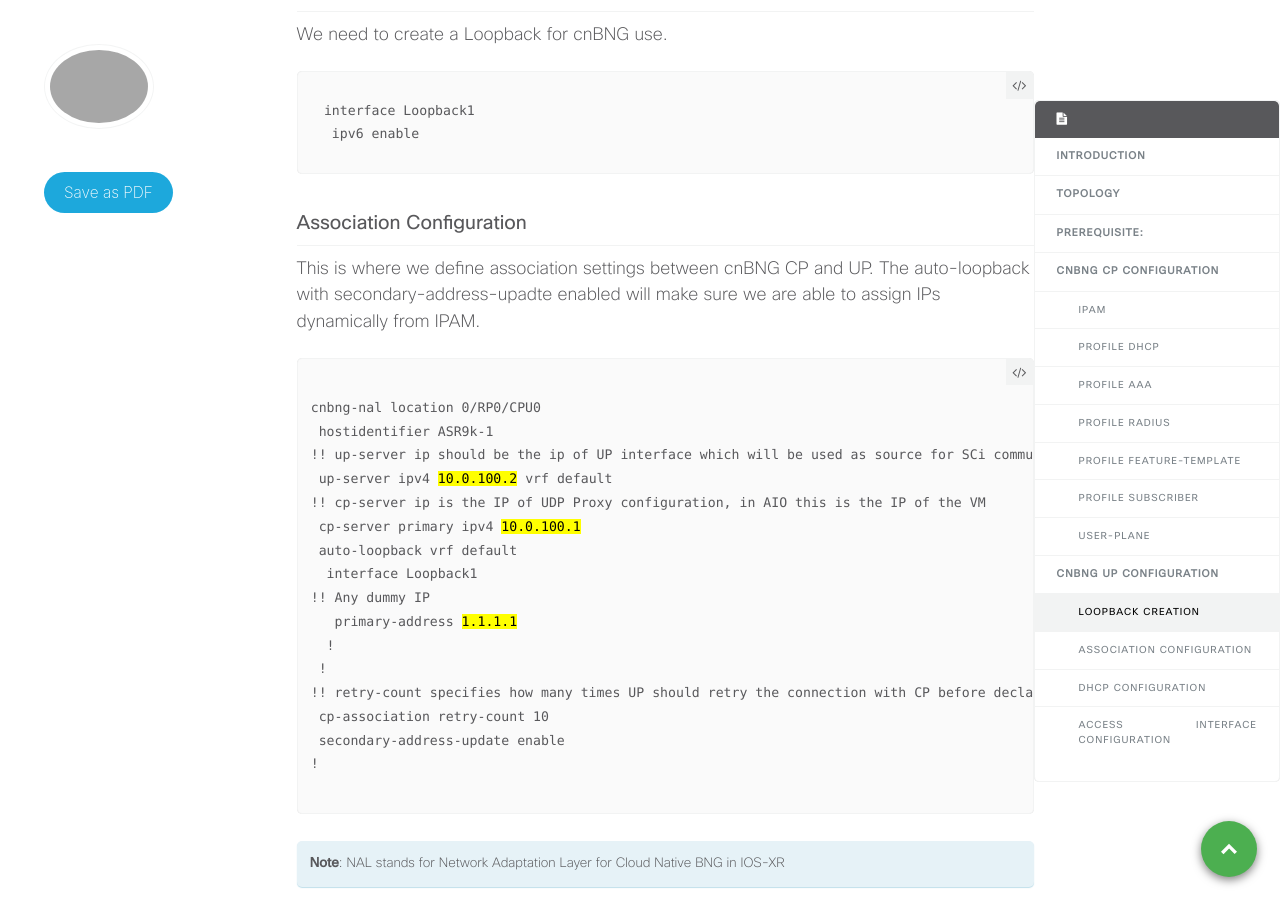
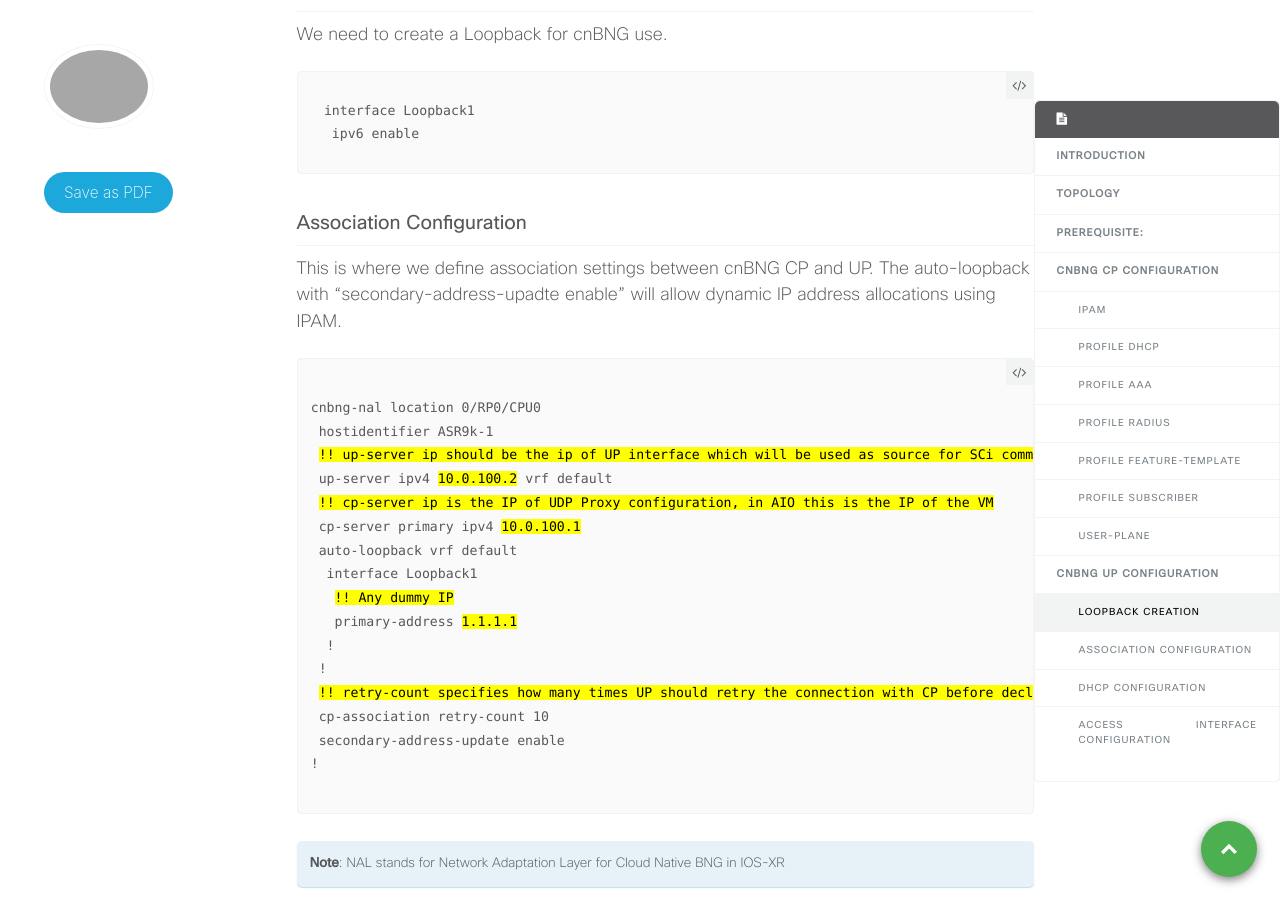
Before and after one commit to xrdocs/cnbng, a Jekyll site: the page built from _tutorials/ipoe-ds-subscriber-bringup-in-cnbng.md, in a window 1280 px wide and 900 px high, scrolled down 6961 px. Built offline with Jekyll 4.4.1, drawn with Linux system fonts in a browser that asks for light colours; comment, search, counter and statistics services are not loaded.

Commit message:
Update ipoe-ds-subscriber-bringup-in-cnbng.md

```diff
--- a/_tutorials/ipoe-ds-subscriber-bringup-in-cnbng.md
+++ b/_tutorials/ipoe-ds-subscriber-bringup-in-cnbng.md
@@ -258,24 +258,24 @@ interface Loopback1
 
 ### Association Configuration
 
-This is where we define association settings between cnBNG CP and UP. The auto-loopback with secondary-address-upadte enabled will make sure we are able to assign IPs dynamically from IPAM.
+This is where we define association settings between cnBNG CP and UP. The auto-loopback with "secondary-address-upadte enable" will allow dynamic IP address allocations using IPAM.
 
 <div class="highlighter-rouge">
 <pre class="highlight">
 <code>
 cnbng-nal location 0/RP0/CPU0
  hostidentifier ASR9k-1
-!! up-server ip should be the ip of UP interface which will be used as source for SCi communication
+ <mark>!! up-server ip should be the ip of UP interface which will be used as source for SCi communication</mark>
  up-server ipv4 <mark>10.0.100.2</mark> vrf default
-!! cp-server ip is the IP of UDP Proxy configuration, in AIO this is the IP of the VM
+ <mark>!! cp-server ip is the IP of UDP Proxy configuration, in AIO this is the IP of the VM</mark>
  cp-server primary ipv4 <mark>10.0.100.1</mark>
  auto-loopback vrf default
   interface Loopback1
-!! Any dummy IP
+   <mark>!! Any dummy IP</mark>
    primary-address <mark>1.1.1.1</mark>
   !
  !
-!! retry-count specifies how many times UP should retry the connection with CP before declaring CP as dead
+ <mark>!! retry-count specifies how many times UP should retry the connection with CP before declaring CP as dead</mark>
  cp-association retry-count 10
  secondary-address-update enable
 !
```
